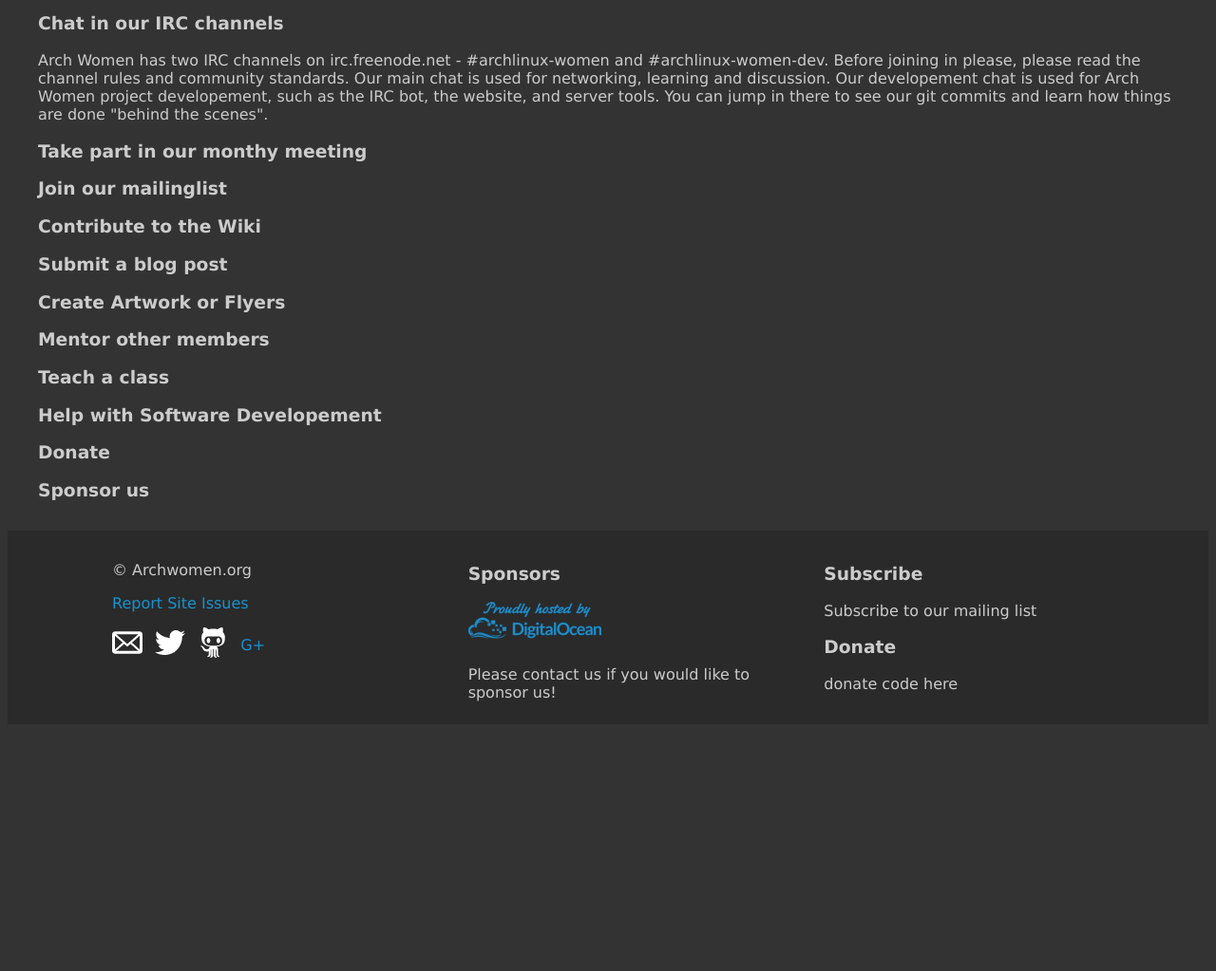
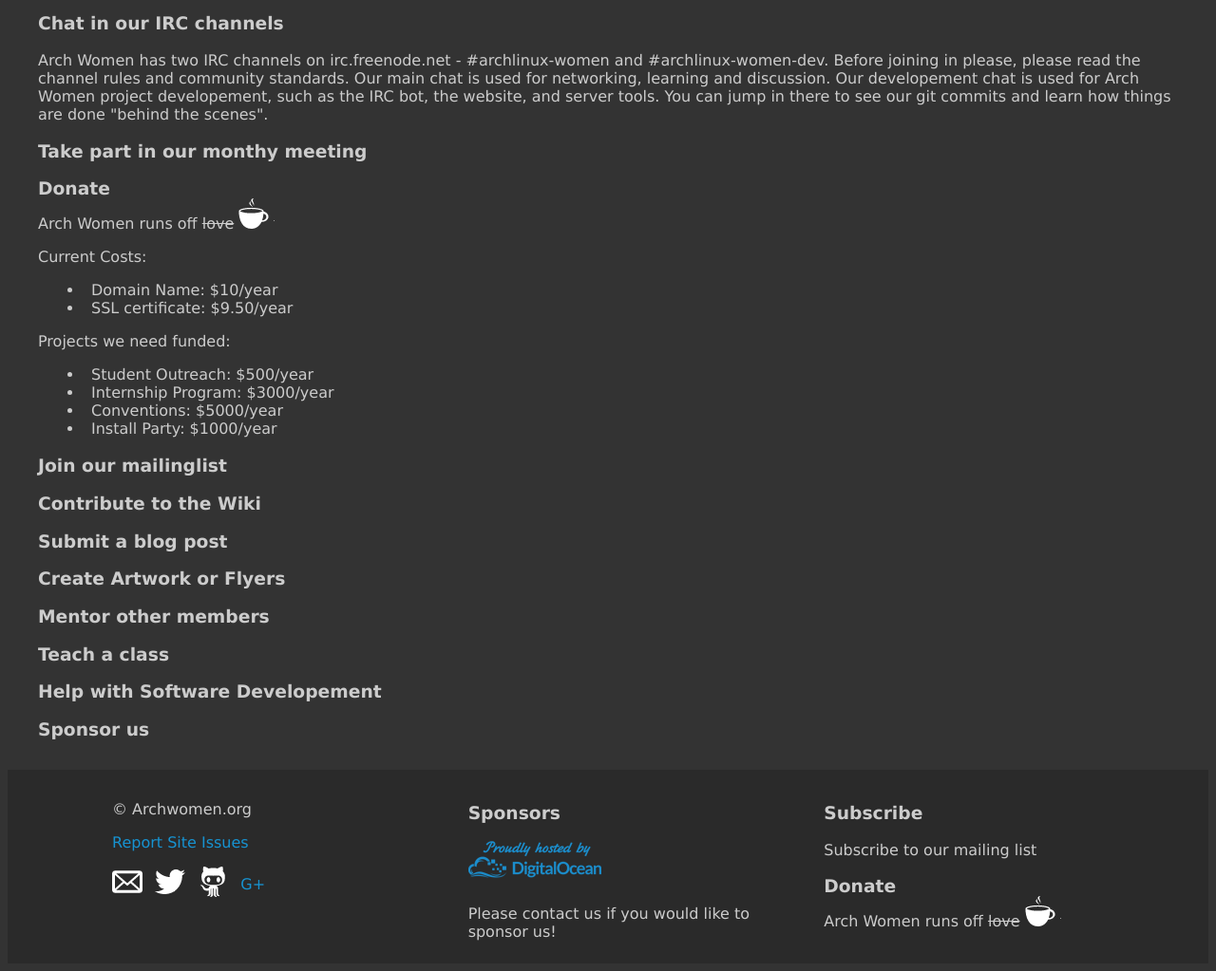
Before and after one commit to archwomen/website, a PHP site: page /contribute in a window 1280 px wide. Shown: the part 386-1409 px from the top of the page at 95% size. Before the commit the page ends 1125 px from the top, so only its background shows below. Run offline with PHP 8.4, Linux system fonts and the light colour scheme.

Commit message:
Added donation button to the site footer

```diff
--- a/assets/footer.html
+++ b/assets/footer.html
@@ -33,10 +33,20 @@
 						</div>
 						<div class="col-1-3">
 							<div class="content">
-                                <h3>Subscribe</h3>
-								    <p>Subscribe to our mailing list</p>
-								<h3>Donate</h3>
-								    <p>donate code here</p>
+                                                            <h3>Subscribe</h3>
+						            <p>Subscribe to our mailing list</p>
+						            <h3 style="margin-bottom:0">Donate</h3>
+                                                            <p style="display:inline;">Arch Women runs off <del>love</del>
+                                                            <form style="display:inline;" action="https://www.paypal.com/cgi-bin/webscr"
+                                                                method="post" target="_top">
+                                                                <input type="hidden" name="cmd" value="_s-xclick">
+                                                                <input type="hidden" name="hosted_button_id" value="ADCGV6K9VK2MJ">
+                                                                <input type="image" src="https://archwomen.org/assets/images/icons/coffee.png"
+                                                                border="0" name="submit" alt="PayPal - The safer,
+                                                                easier way to pay online!">
+                                                                <img alt="" border="0" src="https://www.paypalobjects.com/en_US/i/scr/pixel.gif"
+                                                                width="1" height="1">
+                                                            </form></p>
 							</div>
 						</div>
 					</div>
--- a/contribute/index.php
+++ b/contribute/index.php
@@ -33,6 +33,27 @@
                 such as the IRC bot, the website, and server tools. You can jump in there to see our git commits and learn
                 how things are done "behind the scenes".</p>
             <h3>Take part in our monthy meeting</h3>
+            <h3 style="margin-bottom:0">Donate</h3>
+            <p style="display:inline;">Arch Women runs off <del>love</del>
+            <form style="display:inline;" action="https://www.paypal.com/cgi-bin/webscr" method="post" target="_top">
+                <input type="hidden" name="cmd" value="_s-xclick">
+                <input type="hidden" name="hosted_button_id" value="ADCGV6K9VK2MJ">
+                <input type="image" src="https://archwomen.org/assets/images/icons/coffee.png" border="0" name="submit" alt="PayPal - The safer, easier way to pay online!">
+                <img alt="" border="0" src="https://www.paypalobjects.com/en_US/i/scr/pixel.gif" width="1" height="1">
+            </form></p>
+            <p>Current Costs:
+               <ul>
+                   <li>Domain Name: $10/year</li>
+                   <li>SSL certificate: $9.50/year</li>
+               </ul>
+            Projects we need funded:
+               <ul>
+                   <li>Student Outreach: $500/year</li>
+                   <li>Internship Program: $3000/year</li>
+                   <li>Conventions: $5000/year</li>
+                   <li>Install Party: $1000/year</li>
+               </ul>
+            </p>
             <h3>Join our mailinglist</h3>
             <h3>Contribute to the Wiki</h3>
             <h3>Submit a blog post</h3>
@@ -40,7 +61,6 @@
             <h3>Mentor other members</h3>
             <h3>Teach a class</h3>
             <h3>Help with Software Developement</h3>
-            <h3>Donate</h3>
             <h3>Sponsor us</h3>
         </article>
         <?php include '../assets/footer.html'; ?>
```
